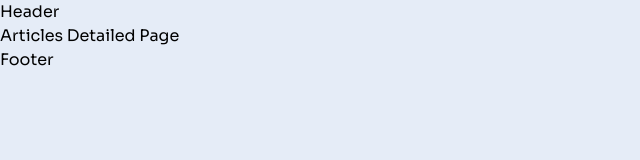
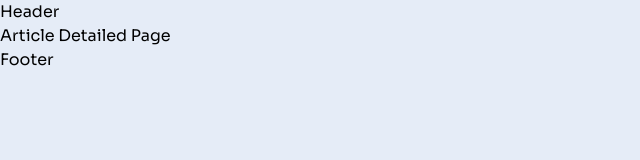
Before and after one commit to nikhil7476/nikhil-portfolio, a Next.js app: page /articles/1 in a window 1280 px wide. Shown: the top 160 px of the page, without its empty margins (0-640 px from the left). Built offline with nearby package versions, Linux system fonts and the light colour scheme.

Commit message:
modified:   src/pages/articles/[id].js 	new file:   src/pages/services/[id].js 	new file:   src/pages/services/index.js

```diff
--- a/src/pages/articles/[id].js
+++ b/src/pages/articles/[id].js
@@ -1,7 +1,7 @@
 import React from "react";
 
-function ArticleDetails() {
-  return <div>Articles Detailed Page</div>;
+function ArticleDetail() {
+  return <div>Article Detailed Page</div>;
 }
 
-export default ArticleDetails;
+export default ArticleDetail;
```
Also changed, not shown: src/pages/services/[id].js (added, +7 -0 lines), src/pages/services/index.js (added, +7 -0 lines).
